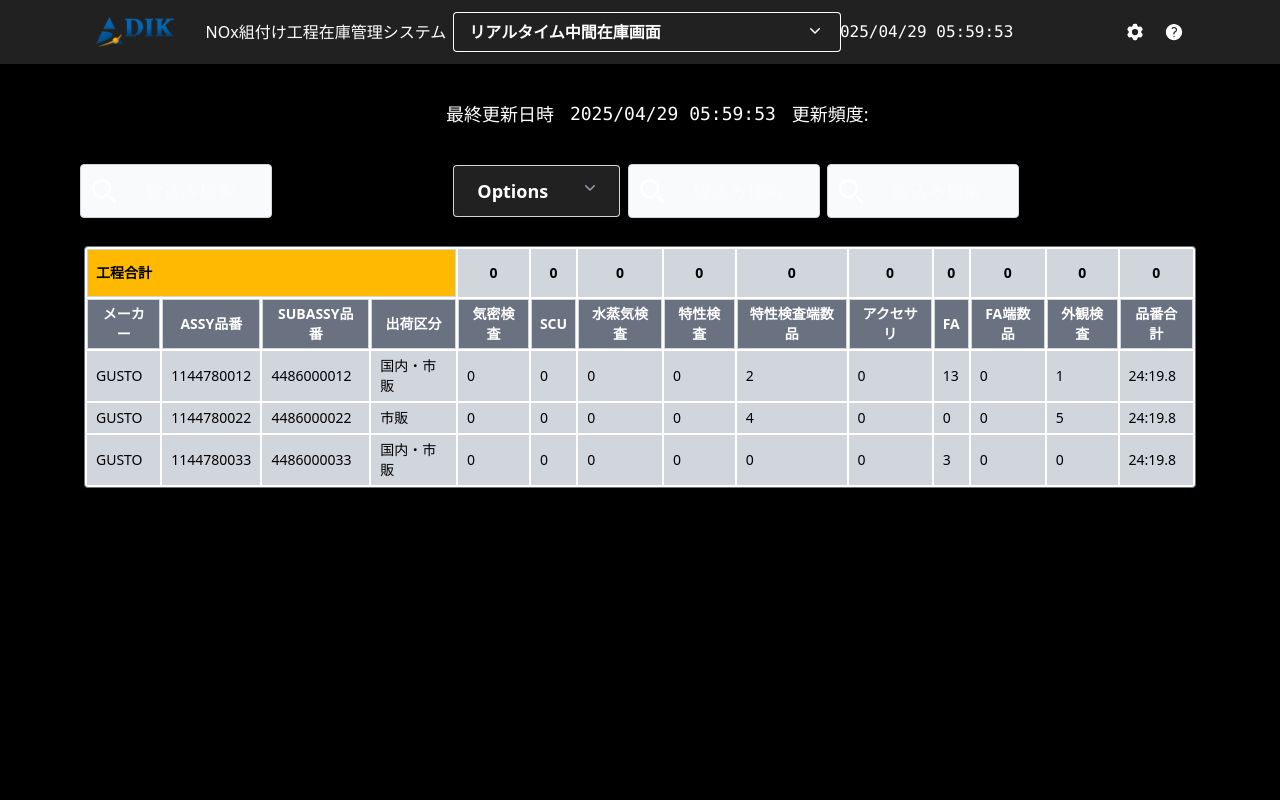
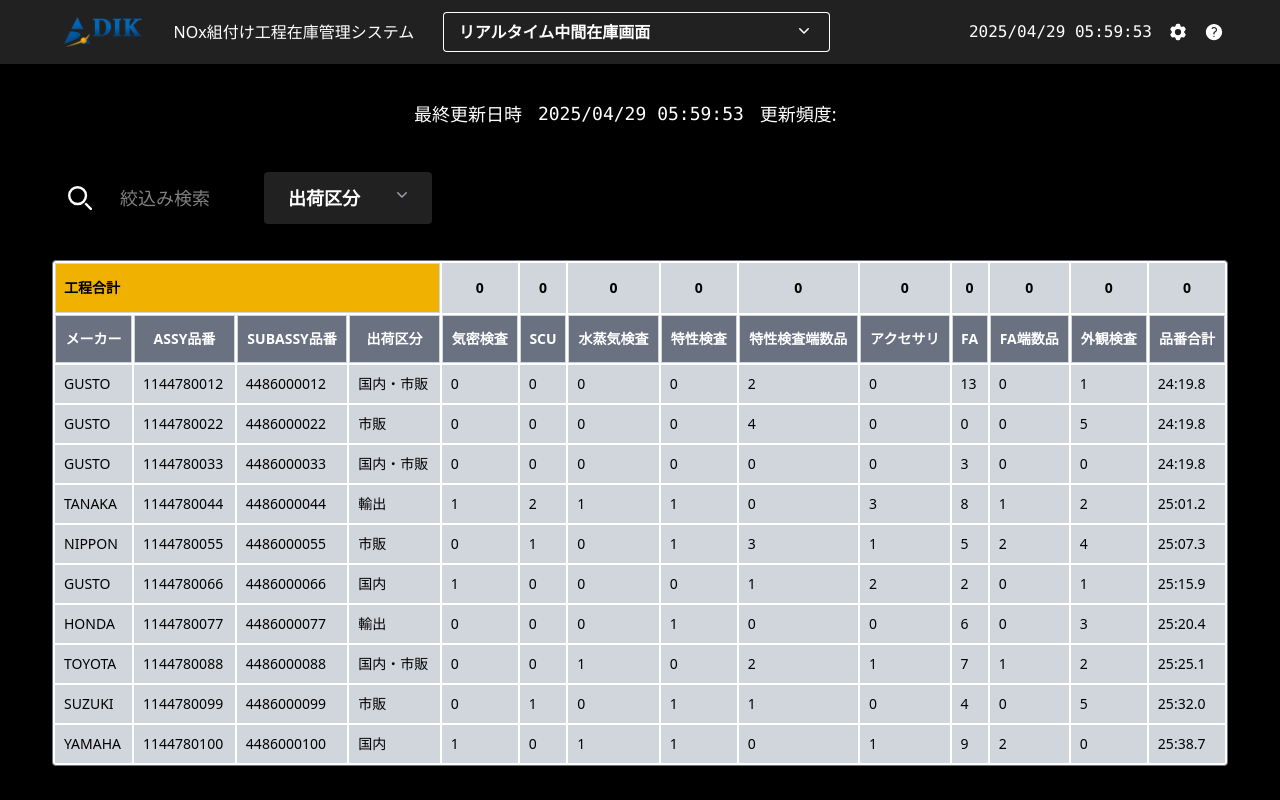
Before and after one commit to Thilina1999/Vue-Frontend, a Vue app: page / in a window 1280 px wide. Built offline with nearby package versions, Linux system fonts and the light colour scheme.

Commit message:
create RT_Navbar

```diff
--- a/src/components/atom/Page_Bar.vue
+++ b/src/components/atom/Page_Bar.vue
@@ -1,14 +1,14 @@
 <template>
     <Menu as="div" class="relative inline-block text-left">
       <div>
-        <MenuButton class="inline-flex w-full justify-center gap-x-8 rounded-sm bg-[#212121] px-6 py-3 text-lg font-semibold text-white shadow-xs ring-1 ring-gray-300 ring-inset">
-          Options
+        <MenuButton class="inline-flex w-full justify-center gap-x-8 rounded-sm bg-[#212121] px-6 py-3 text-lg font-semibold text-white shadow-xs ring-inset">
+            出荷区分
           <ChevronDownIcon class="-mr-1 size-5  text-gray-400" aria-hidden="true" />
         </MenuButton>
       </div>
 
       <transition enter-active-class="transition ease-out duration-100" enter-from-class="transform opacity-0 scale-95" enter-to-class="transform opacity-100 scale-100" leave-active-class="transition ease-in duration-75" leave-from-class="transform opacity-100 scale-100" leave-to-class="transform opacity-0 scale-95">
-        <MenuItems class="absolute right-0 z-10 mt-2 w-56 origin-top-right rounded-md bg-white shadow-lg ring-1 ring-black/5 focus:outline-hidden">
+        <MenuItems class="absolute right-0 z-10 mt-2 w-full origin-top-right rounded-md bg-white shadow-lg ring-1 ring-black/5 focus:outline-hidden">
           <div class="py-1">
             <MenuItem v-slot="{ active }">
               <a href="#" :class="[active ? 'bg-gray-100 text-gray-900 outline-hidden' : 'text-gray-700', 'block px-4 py-2 text-sm']">Account settings</a>
--- a/src/components/atom/Search.vue
+++ b/src/components/atom/Search.vue
@@ -12,7 +12,7 @@
                     </svg>
                 </div>
                 <input type="search" id="default-search"
-                    class="block w-full p-3 ps-16 text-lg text-white border border-gray-300 rounded-sm bg-gray-50 focus:ring-white focus:border-white dark:bg-[#212121] dark:border-white dark:placeholder-white dark:text-white dark:focus:ring-white dark:focus:border-white"
+                    class="block w-full p-3 ps-16 text-lg text-white rounded-sm dark:bg-[#212121] dark:placeholder-white dark:text-white"
                     placeholder="絞込み検索" required />
             </div>
         </form>
--- a/src/components/molecules/Dropdown.vue
+++ b/src/components/molecules/Dropdown.vue
@@ -2,7 +2,7 @@
     <Menu as="div" class="relative inline-block text-left">
         <div>
             <MenuButton
-                class="inline-flex w-full justify-start lg:gap-x-36 md:gap-x-24 sm:gap-x-12 rounded-sm bg-[#212121] px-4 py-2 text-md font-semibold text-white shadow-xs ring-1 ring-white ring-inset hover:bg-gray-900 overflow-hidden whitespace-nowrap text-ellipsis">
+                class="inline-flex w-full justify-start lg:gap-x-36 md:gap-x-24 sm:gap-x-12 rounded-sm bg-[#212121] px-4 py-2 text-md font-semibold text-white shadow-xs ring-1 ring-white ring-inset hover:bg-gray-900 overflow-hidden text-ellipsis">
                 {{ selectedOption }}
                 <ChevronDownIcon class="size-5 text-white" aria-hidden="true" />
             </MenuButton>
--- a/src/components/organisms/Navbar.vue
+++ b/src/components/organisms/Navbar.vue
@@ -12,32 +12,10 @@
           <div class="flex items-center justify-start">
             <Dropdown />
           </div>
-          <div class="flex items-center justify-center">
-            <div class="grid grid-cols-2 w-full">
-              <div class="flex items-center justify-end">
-                <TimeFunction />
-
-              </div>
-              <div class="flex items-center px-4 justify-start">
-                <div class="grid grid-cols-4 w-full">
-                  <div class="flex items-center justify-end">
-
-                  </div>
-                  <div class="flex items-center justify-end">
-
-                  </div>
-                  <div class="flex items-center justify-end">
-                    <Settings class="w-5 h-5" />
-
-                  </div>
-                  <div class="flex items-center justify-end">
-                    <Help class="w-5 h-5" />
-
-                  </div>
-                </div>
-              </div>
-            </div>
-
+          <div class="flex items-center justify-end">
+            <TimeFunction class="m-2" />
+            <Settings class="w-5 h-5 m-2" />
+            <Help class="w-5 h-5 m-2" />
           </div>
         </div>
       </div>
--- a/src/components/organisms/RT_Inventory_Navbar.vue
+++ b/src/components/organisms/RT_Inventory_Navbar.vue
@@ -1,15 +1,7 @@
 <template>
-        <div class="grid grid-cols-3 w-full">
-            <div class="flex items-center justify-start">
-                <Search />
-            </div>
-            <div class="flex items-center justify-start">
-                <Page_Bar />
-                <Search class="px-2" />
-            </div>
-            <div class="flex items-center justify-start">
-                <Search />
-            </div>
+        <div class="flex items-center space-x-2 flex-wrap">
+                <Search class="m-2" />
+                <Page_Bar class="m-2" />
         </div>
 </template>
 
--- a/src/components/organisms/RT_Inventory_Tb.vue
+++ b/src/components/organisms/RT_Inventory_Tb.vue
@@ -2,107 +2,61 @@
     <div class="overflow-x-auto p-1">
         <table class="w-full table-auto border-separate border rounded-sm  bg-white border-gray-500 text-white">
             <thead>
-          <tr class="text-black h-12 text-sm">
-            <th class="summary-row border bg-amber-400 border-gray-300 text-left px-2 py-1" colspan="4">工程合計</th>
+                <tr class="text-black text-sm">
+                    <th class="summary-row border bg-yellow-500 border-gray-300 text-left px-2 py-3.5" colspan="4">工程合計
+                    </th>
                     <th class="summary-row border bg-gray-300 border-gray-300 px-2 py-1" v-for="i in 10" :key="i">0</th>
                 </tr>
 
                 <tr class="bg-gray-500 h-12 text-sm">
-            <th class="border border-gray-300 px-2 py-1">メーカー</th>
-            <th class="border border-gray-300 px-2 py-1">ASSY品番</th>
-            <th class="border border-gray-300 px-2 py-1">SUBASSY品番</th>
-            <th class="border border-gray-300 px-2 py-1">出荷区分</th>
-            <th class="border border-gray-300 px-2 py-1">気密検査</th>
-            <th class="border border-gray-300 px-2 py-1">SCU</th>
-            <th class="border border-gray-300 px-2 py-1">水蒸気検査</th>
-            <th class="border border-gray-300 px-2 py-1">特性検査</th>
-            <th class="border border-gray-300 px-2 py-1">特性検査端数品</th>
-            <th class="border border-gray-300 px-2 py-1">アクセサリ</th>
-            <th class="border border-gray-300 px-2 py-1">FA</th>
-            <th class="border border-gray-300 px-2 py-1">FA端数品</th>
-            <th class="border border-gray-300 px-2 py-1">外観検査</th>
-            <th class="border border-gray-300 px-2 py-1">品番合計</th>
+                    <th class="border border-gray-300 px-2 py-2">メーカー</th>
+                    <th class="border border-gray-300 px-2 py-2">ASSY品番</th>
+                    <th class="border border-gray-300 px-2 py-2">SUBASSY品番</th>
+                    <th class="border border-gray-300 px-2 py-2">出荷区分</th>
+                    <th class="border border-gray-300 px-2 py-2">気密検査</th>
+                    <th class="border border-gray-300 px-2 py-2">SCU</th>
+                    <th class="border border-gray-300 px-2 py-2">水蒸気検査</th>
+                    <th class="border border-gray-300 px-2 py-2">特性検査</th>
+                    <th class="border border-gray-300 px-2 py-2">特性検査端数品</th>
+                    <th class="border border-gray-300 px-2 py-2">アクセサリ</th>
+                    <th class="border border-gray-300 px-2 py-2">FA</th>
+                    <th class="border border-gray-300 px-2 py-2">FA端数品</th>
+                    <th class="border border-gray-300 px-2 py-2">外観検査</th>
+                    <th class="border border-gray-300 px-2 py-2">品番合計</th>
                 </tr>
             </thead>
 
             <tbody>
                 <tr v-for="(row, index) in tableData" :key="index" class="bg-gray-300 text-black text-sm">
-          <td class="border border-gray-300 px-2 py-1">{{ row.メーカ }}</td>
-          <td class="border border-gray-300 px-2 py-1">{{ row.ASSY品番 }}</td>
-          <td class="border border-gray-300 px-2 py-1">{{ row.SUBASSY品番 }}</td>
-          <td class="border border-gray-300 px-2 py-1">{{ row.出荷区分 }}</td>
-          <td class="border border-gray-300 px-2 py-1">{{ row.気密検査 }}</td>
-          <td class="border border-gray-300 px-2 py-1">{{ row.SCU }}</td>
-          <td class="border border-gray-300 px-2 py-1">{{ row.水蒸気検査 }}</td>
-          <td class="border border-gray-300 px-2 py-1">{{ row.特性検査 }}</td>
-          <td class="border border-gray-300 px-2 py-1">{{ row.特性検査端数品 }}</td>
-          <td class="border border-gray-300 px-2 py-1">{{ row.アクセサリ }}</td>
-          <td class="border border-gray-300 px-2 py-1">{{ row.FA }}</td>
-          <td class="border border-gray-300 px-2 py-1">{{ row.FA端数品 }}</td>
-          <td class="border border-gray-300 px-2 py-1">{{ row.外観検査 }}</td>
-          <td class="border border-gray-300 px-2 py-1">{{ row.更新日時 }}</td>
+                    <td class="border border-gray-300 px-2 py-2">{{ row.メーカ }}</td>
+                    <td class="border border-gray-300 px-2 py-2">{{ row.ASSY品番 }}</td>
+                    <td class="border border-gray-300 px-2 py-2">{{ row.SUBASSY品番 }}</td>
+                    <td class="border border-gray-300 px-2 py-2">{{ row.出荷区分 }}</td>
+                    <td class="border border-gray-300 px-2 py-2">{{ row.気密検査 }}</td>
+                    <td class="border border-gray-300 px-2 py-2">{{ row.SCU }}</td>
+                    <td class="border border-gray-300 px-2 py-2">{{ row.水蒸気検査 }}</td>
+                    <td class="border border-gray-300 px-2 py-2">{{ row.特性検査 }}</td>
+                    <td class="border border-gray-300 px-2 py-2">{{ row.特性検査端数品 }}</td>
+                    <td class="border border-gray-300 px-2 py-2">{{ row.アクセサリ }}</td>
+                    <td class="border border-gray-300 px-2 py-2">{{ row.FA }}</td>
+                    <td class="border border-gray-300 px-2 py-2">{{ row.FA端数品 }}</td>
+                    <td class="border border-gray-300 px-2 py-2">{{ row.外観検査 }}</td>
+                    <td class="border border-gray-300 px-2 py-2">{{ row.更新日時 }}</td>
                 </tr>
             </tbody>
 
         </table>
-    </div></template>
+    </div>
+</template>
 
 <script>
 export default {
     name: "Rt_Inventory_Tb",
-  data() {
-    return {
-      tableData: [
-        {
-          ASSY品番: "1144780012",
-          SUBASSY品番: "4486000012",
-          メーカ: "GUSTO",
-          出荷区分: "国内・市販",
-          気密検査: 0,
-          SCU: 0,
-          水蒸気検査: 0,
-          特性検査: 0,
-          特性検査端数品: 2,
-          アクセサリ: 0,
-          FA: 13,
-          FA端数品: 0,
-          外観検査: 1,
-          更新日時: "24:19.8"
+    props: {
+                tableData: {
+                    type: Array,
+                    required: true
+                }
             },
-        {
-          ASSY品番: "1144780022",
-          SUBASSY品番: "4486000022",
-          メーカ: "GUSTO",
-          出荷区分: "市販",
-          気密検査: 0,
-          SCU: 0,
-          水蒸気検査: 0,
-          特性検査: 0,
-          特性検査端数品: 4,
-          アクセサリ: 0,
-          FA: 0,
-          FA端数品: 0,
-          外観検査: 5,
-          更新日時: "24:19.8"
-        },
-        {
-          ASSY品番: "1144780033",
-          SUBASSY品番: "4486000033",
-          メーカ: "GUSTO",
-          出荷区分: "国内・市販",
-          気密検査: 0,
-          SCU: 0,
-          水蒸気検査: 0,
-          特性検査: 0,
-          特性検査端数品: 0,
-          アクセサリ: 0,
-          FA: 3,
-          FA端数品: 0,
-          外観検査: 0,
-          更新日時: "24:19.8"
-        }
-      ]
-    };
-  }
 };
 </script>
--- a/src/components/view/RT_Intermediate_Inventory.vue
+++ b/src/components/view/RT_Intermediate_Inventory.vue
@@ -10,7 +10,7 @@
     <br />
     <RT_Inventory_Navbar />
     <br />
-    <RT_Inventory_Tb />
+    <RT_Inventory_Tb :tableData="tableData" />
 
   </div>
 </template>
@@ -31,6 +31,173 @@ export default {
     RT_Inventory_Tb,
     RT_Inventory_Navbar
   },
+  data() {
+    return {
+      tableData: [
+        {
+          ASSY品番: "1144780012",
+          SUBASSY品番: "4486000012",
+          メーカ: "GUSTO",
+          出荷区分: "国内・市販",
+          気密検査: 0,
+          SCU: 0,
+          水蒸気検査: 0,
+          特性検査: 0,
+          特性検査端数品: 2,
+          アクセサリ: 0,
+          FA: 13,
+          FA端数品: 0,
+          外観検査: 1,
+          更新日時: "24:19.8"
+        },
+        {
+          ASSY品番: "1144780022",
+          SUBASSY品番: "4486000022",
+          メーカ: "GUSTO",
+          出荷区分: "市販",
+          気密検査: 0,
+          SCU: 0,
+          水蒸気検査: 0,
+          特性検査: 0,
+          特性検査端数品: 4,
+          アクセサリ: 0,
+          FA: 0,
+          FA端数品: 0,
+          外観検査: 5,
+          更新日時: "24:19.8"
+        },
+        {
+          ASSY品番: "1144780033",
+          SUBASSY品番: "4486000033",
+          メーカ: "GUSTO",
+          出荷区分: "国内・市販",
+          気密検査: 0,
+          SCU: 0,
+          水蒸気検査: 0,
+          特性検査: 0,
+          特性検査端数品: 0,
+          アクセサリ: 0,
+          FA: 3,
+          FA端数品: 0,
+          外観検査: 0,
+          更新日時: "24:19.8"
+        },
+        {
+          ASSY品番: "1144780044",
+          SUBASSY品番: "4486000044",
+          メーカ: "TANAKA",
+          出荷区分: "輸出",
+          気密検査: 1,
+          SCU: 2,
+          水蒸気検査: 1,
+          特性検査: 1,
+          特性検査端数品: 0,
+          アクセサリ: 3,
+          FA: 8,
+          FA端数品: 1,
+          外観検査: 2,
+          更新日時: "25:01.2"
+        },
+        {
+          ASSY品番: "1144780055",
+          SUBASSY品番: "4486000055",
+          メーカ: "NIPPON",
+          出荷区分: "市販",
+          気密検査: 0,
+          SCU: 1,
+          水蒸気検査: 0,
+          特性検査: 1,
+          特性検査端数品: 3,
+          アクセサリ: 1,
+          FA: 5,
+          FA端数品: 2,
+          外観検査: 4,
+          更新日時: "25:07.3"
+        },
+        {
+          ASSY品番: "1144780066",
+          SUBASSY品番: "4486000066",
+          メーカ: "GUSTO",
+          出荷区分: "国内",
+          気密検査: 1,
+          SCU: 0,
+          水蒸気検査: 0,
+          特性検査: 0,
+          特性検査端数品: 1,
+          アクセサリ: 2,
+          FA: 2,
+          FA端数品: 0,
+          外観検査: 1,
+          更新日時: "25:15.9"
+        },
+        {
+          ASSY品番: "1144780077",
+          SUBASSY品番: "4486000077",
+          メーカ: "HONDA",
+          出荷区分: "輸出",
+          気密検査: 0,
+          SCU: 0,
+          水蒸気検査: 0,
+          特性検査: 1,
+          特性検査端数品: 0,
+          アクセサリ: 0,
+          FA: 6,
+          FA端数品: 0,
+          外観検査: 3,
+          更新日時: "25:20.4"
+        },
+        {
+          ASSY品番: "1144780088",
+          SUBASSY品番: "4486000088",
+          メーカ: "TOYOTA",
+          出荷区分: "国内・市販",
+          気密検査: 0,
+          SCU: 0,
+          水蒸気検査: 1,
+          特性検査: 0,
+          特性検査端数品: 2,
+          アクセサリ: 1,
+          FA: 7,
+          FA端数品: 1,
+          外観検査: 2,
+          更新日時: "25:25.1"
+        },
+        {
+          ASSY品番: "1144780099",
+          SUBASSY品番: "4486000099",
+          メーカ: "SUZUKI",
+          出荷区分: "市販",
+          気密検査: 0,
+          SCU: 1,
+          水蒸気検査: 0,
+          特性検査: 1,
+          特性検査端数品: 1,
+          アクセサリ: 0,
+          FA: 4,
+          FA端数品: 0,
+          外観検査: 5,
+          更新日時: "25:32.0"
+        },
+        {
+          ASSY品番: "1144780100",
+          SUBASSY品番: "4486000100",
+          メーカ: "YAMAHA",
+          出荷区分: "国内",
+          気密検査: 1,
+          SCU: 0,
+          水蒸気検査: 1,
+          特性検査: 1,
+          特性検査端数品: 0,
+          アクセサリ: 1,
+          FA: 9,
+          FA端数品: 2,
+          外観検査: 0,
+          更新日時: "25:38.7"
+        }
+      ]
+
+    };
+  }
 };
 </script>
 
--- a/src/style.css
+++ b/src/style.css
@@ -5,20 +5,20 @@ body {
 }
 
 .element {
-    padding-left: 2rem;  /* px-2 = 8px */
-    padding-right: 2rem;
+    padding-left: 1rem;  /* px-2 = 8px */
+    padding-right: 1rem;
   }
 
   @media (min-width: 640px) { /* sm */
     .element {
-      padding-left: 3rem;  /* sm:px-6 = 24px */
-      padding-right: 3rem;
+      padding-left: 2rem;  /* sm:px-6 = 24px */
+      padding-right: 2rem;
     }
   }
 
   @media (min-width: 1024px) { /* lg */
     .element {
-      padding-left: 5rem;  /* lg:px-8 = 32px */
-      padding-right: 5rem;
+      padding-left: 3rem;  /* lg:px-8 = 32px */
+      padding-right: 3rem;
     }
   }
```
Lines whose indentation alone changed are shown as unchanged.
